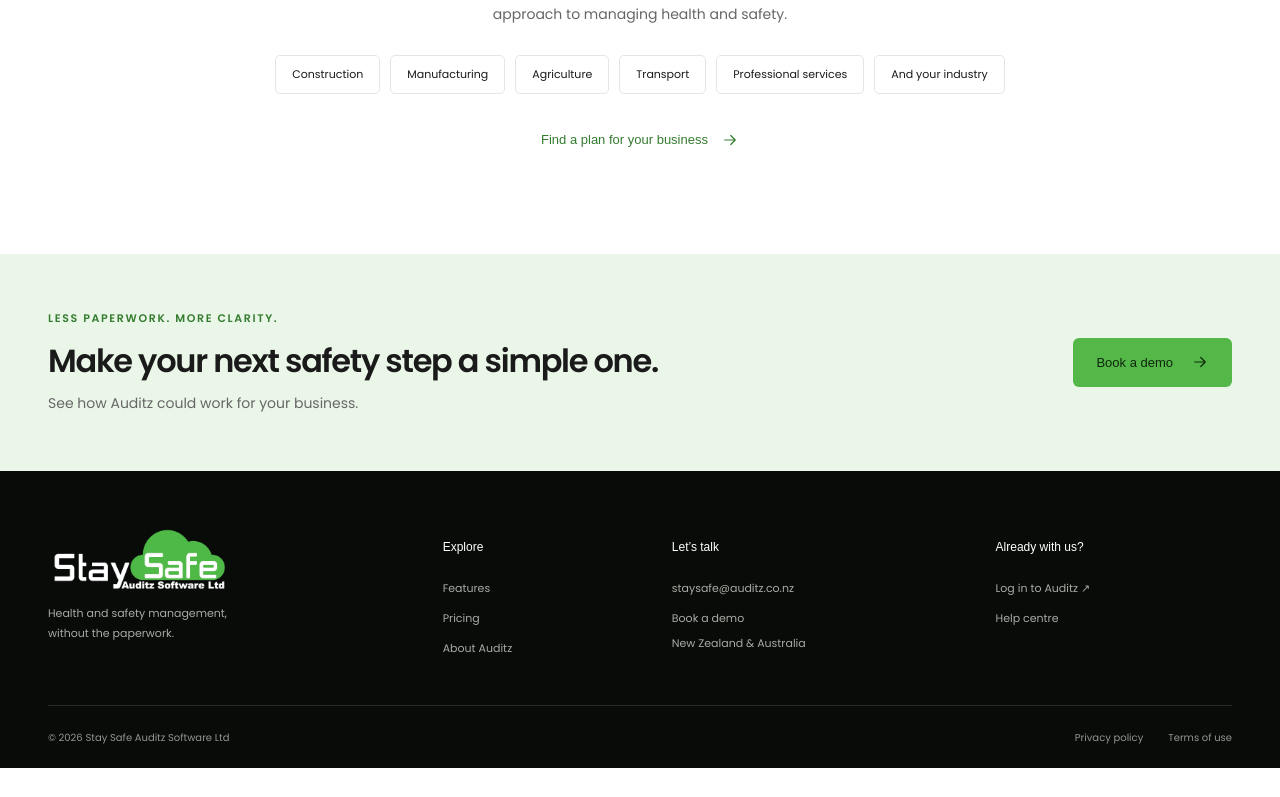
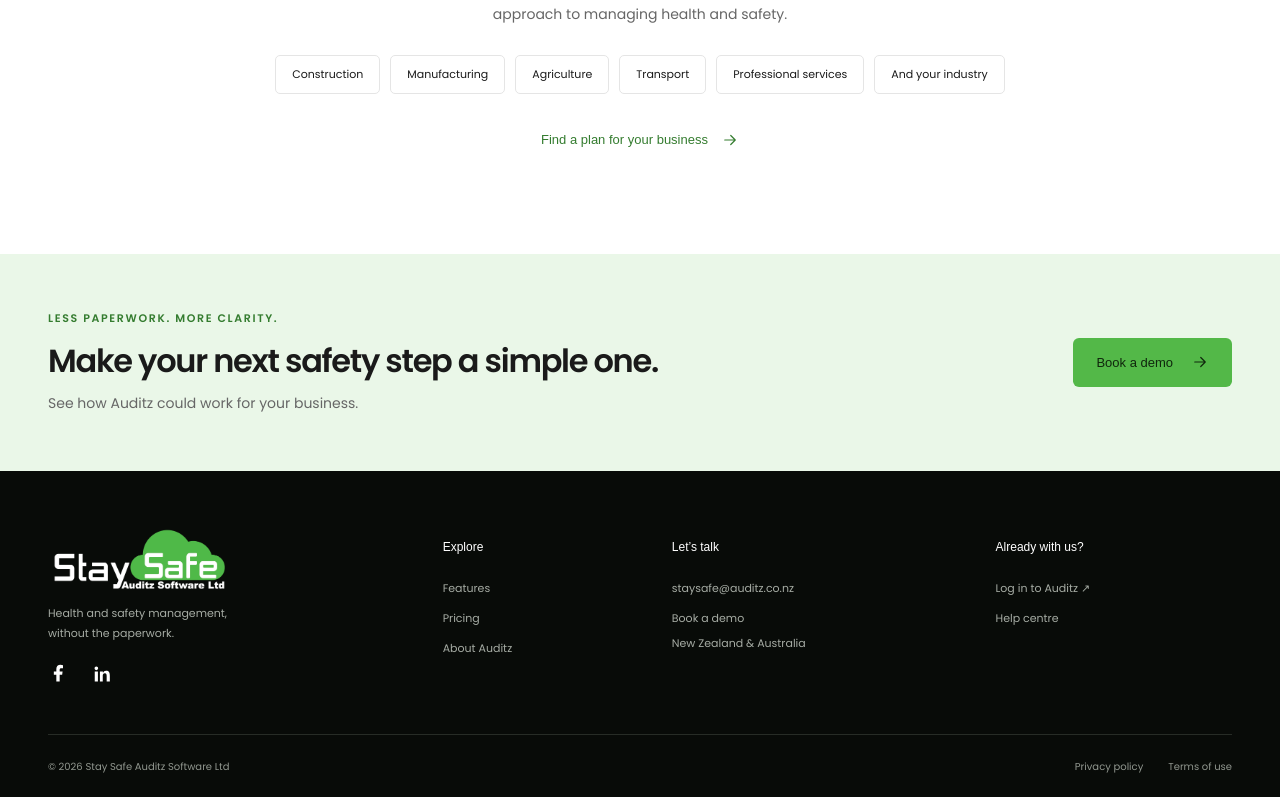
Before and after one commit to Stay-Safe-Auditz-Software-Limited/public-site, a Nuxt app in the folder src/Client/StaySafePublicSite/: page / in a window 1280 px wide. Shown: the part 2413-3210 px from the top of the page. Before the commit the page ends 3181 px from the top, so only its background shows below. Built offline with nearby package versions, Linux system fonts and the light colour scheme; a web font is replaced by a local one.

Commit message:
Add Facebook and LinkedIn links to footer

```diff
--- a/src/Client/StaySafePublicSite/app/assets/css/main.css
+++ b/src/Client/StaySafePublicSite/app/assets/css/main.css
@@ -591,6 +591,28 @@
 }
 .footer-top .brand-logo {
   margin-bottom: 12px;
+}
+.footer-social {
+  display: flex;
+  gap: 4px;
+  margin-left: -10px;
+}
+.footer-top .footer-social a {
+  display: flex;
+  align-items: center;
+  justify-content: center;
+  width: 40px;
+  height: 40px;
+  color: white;
+  border-radius: 4px;
+}
+.footer-social a:hover {
+  background: #272c26;
+}
+.footer-social svg {
+  width: 20px;
+  height: 20px;
+  fill: currentColor;
 }
 .footer-bottom {
   border-top: 1px solid #272c26;
--- a/src/Client/StaySafePublicSite/app/layouts/default.vue
+++ b/src/Client/StaySafePublicSite/app/layouts/default.vue
@@ -64,6 +64,32 @@
               <br />
               without the paperwork.
             </p>
+            <nav class="footer-social" aria-label="Social media">
+              <a
+                href="https://www.facebook.com/p/Stay-Safe-Auditz-Software-Ltd-100083368899253/"
+                target="_blank"
+                rel="noopener noreferrer"
+                aria-label="Facebook (opens in a new tab)"
+              >
+                <svg viewBox="0 0 24 24" aria-hidden="true" focusable="false">
+                  <path
+                    d="M14 21v-8h3l.5-4H14V7c0-1.2.4-2 2-2h2V1.4A25 25 0 0 0 15 1c-3 0-5 1.8-5 5v3H7v4h3v8z"
+                  />
+                </svg>
+              </a>
+              <a
+                href="https://www.linkedin.com/company/stay-safe-auditz-software-ltd/"
+                target="_blank"
+                rel="noopener noreferrer"
+                aria-label="LinkedIn (opens in a new tab)"
+              >
+                <svg viewBox="0 0 24 24" aria-hidden="true" focusable="false">
+                  <path
+                    d="M5.2 3a2.2 2.2 0 1 1 0 4.4 2.2 2.2 0 0 1 0-4.4ZM3.3 9h3.8v12H3.3V9Zm6.2 0h3.6v1.6h.1A4 4 0 0 1 16.8 8c3.9 0 4.6 2.5 4.6 5.7V21h-3.8v-6.5c0-1.6 0-3.5-2.2-3.5s-2.5 1.7-2.5 3.4V21H9.5V9Z"
+                  />
+                </svg>
+              </a>
+            </nav>
           </div>
           <div>
             <h2>Explore</h2>
```
